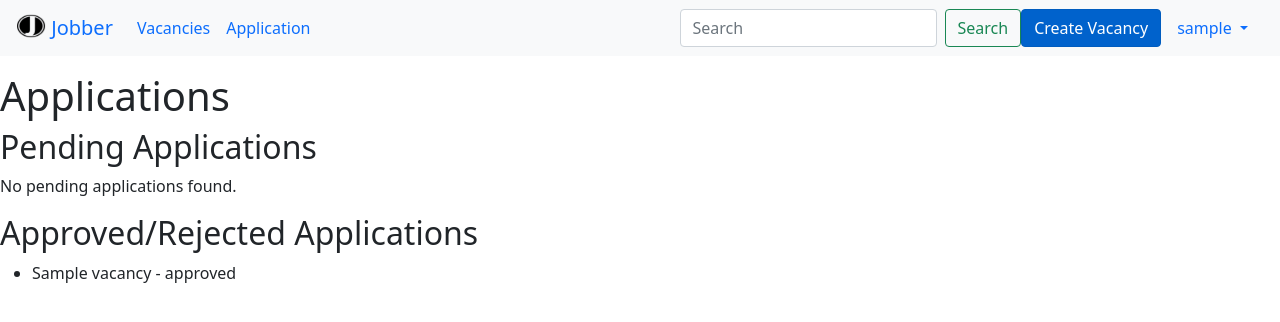
After one commit to Maksvell129/job-finder, a Django app: page /applications/employer/ in a window 1280 px wide. The commit adds this page. Shown: the top 322 px of the page. Run offline with Django 4.2, Linux system fonts and the light colour scheme; a user stored in the database is signed in; tables that the repository leaves empty hold one stand-in row (values such as "Sample post"); some libraries are stand-ins or nearby versions.

Commit message:
added applications pages

```diff
--- a/accounts/mixins.py
+++ b/accounts/mixins.py
@@ -5,3 +5,9 @@ class EmployerRequiredMixin(UserPassesTestMixin):
     def test_func(self):
         user = self.request.user
         return user.is_authenticated and user.is_employer
+
+
+class ApplicantRequiredMixin(UserPassesTestMixin):
+    def test_func(self):
+        user = self.request.user
+        return user.is_authenticated and not user.is_employer
--- a/jobs/urls.py
+++ b/jobs/urls.py
@@ -1,11 +1,16 @@
 from django.urls import path
 
 from jobs import views
-from jobs.views import ApplicationCreateView
+from jobs.views import ApplicationCreateView, EmployerApplicationListView, ApplicantApplicationListView, \
+    ApplicationsChangeStatusView
 
 urlpatterns = [
     path('vacancies/', views.VacancyListView.as_view(), name='vacancies'),
     path('vacancies/<int:pk>/', views.VacancyDetailView.as_view(), name='vacancy_detail'),
     path('vacancies/<int:vacancy_id>/apply/', ApplicationCreateView.as_view(), name='apply_vacancy'),
     path('create_vacancy/', views.VacancyCreateView.as_view(), name='create_vacancy'),
+    path('applications/employer/', EmployerApplicationListView.as_view(), name='applications_for_employer'),
+    path('applications/applicant/', ApplicantApplicationListView.as_view(), name='applications_for_applicant'),
+    path('applications/employer/change_status/<int:application_id>', ApplicationsChangeStatusView.as_view(),
+         name='change_application_status'),
 ]
--- a/jobs/views.py
+++ b/jobs/views.py
@@ -1,12 +1,13 @@
 from django.contrib.auth.decorators import login_required
 from django.contrib.auth.mixins import LoginRequiredMixin
+from django.http import HttpResponseBadRequest
 from django.shortcuts import get_object_or_404, redirect
 from django.urls import reverse_lazy
 from django.utils.decorators import method_decorator
 from django.views.generic import CreateView, ListView, DetailView, View
 from django.contrib import messages
 
-from accounts.mixins import EmployerRequiredMixin
+from accounts.mixins import EmployerRequiredMixin, ApplicantRequiredMixin
 from jobs.forms import VacancyForm
 from jobs.models import Vacancy, Application
 
@@ -52,3 +53,58 @@ class ApplicationCreateView(View):
         )
         messages.success(request, 'You have successfully applied for the vacancy')
         return redirect('vacancy_detail', pk=vacancy.pk)
+
+
+class EmployerApplicationListView(EmployerRequiredMixin, ListView):
+    model = Application
+    template_name = 'jobs/employer_applications.html'
+
+    def get_queryset(self):
+        user = self.request.user
+        vacancies = Vacancy.objects.filter(organization=user.employer.organization)
+        applications = Application.objects.filter(vacancy__in=vacancies)
+        return applications
+
+    def get_context_data(self, **kwargs):
+        context = super().get_context_data(**kwargs)
+        applications = context['object_list']
+        pending_applications = applications.filter(status='pending')
+        reviewed_applications = applications.exclude(status='pending')
+        context['pending_applications'] = pending_applications
+        context['reviewed_applications'] = reviewed_applications
+        return context
+
+
+class ApplicantApplicationListView(ApplicantRequiredMixin, ListView):
+    model = Application
+    template_name = 'jobs/applicant_applications.html'
+
+    def get_queryset(self):
+        user = self.request.user
+        return Application.objects.filter(applicant=user)
+
+
+class ApplicationsChangeStatusView(LoginRequiredMixin, EmployerRequiredMixin, View):
+    def post(self, request, application_id):
+        action = request.POST.get('action')
+
+        if not (application_id and action):
+            return HttpResponseBadRequest('Invalid request')
+
+        application = Application.objects.filter(id=application_id).first()
+        if not application:
+            return HttpResponseBadRequest('Invalid application')
+
+        if application.status != 'pending':
+            # Если статус отклика не "pending", то вернуть ошибку HTTP 400 (Bad Request)
+            return HttpResponseBadRequest("You can only change the status of pending applications.")
+
+        if action == 'approve':
+            application.status = 'approved'
+        elif action == 'reject':
+            application.status = 'rejected'
+        else:
+            return HttpResponseBadRequest('Invalid action')
+
+        application.save()
+        return redirect('applications_for_employer')
--- /dev/null
+++ b/templates/jobs/employer_applications.html
@@ -0,0 +1,32 @@
+{% extends 'base.html' %}
+
+{% block content %}
+    <h1>Applications</h1>
+
+    <h2>Pending Applications</h2>
+    {% if pending_applications %}
+        <ul>
+            {% for application in pending_applications %}
+                <li>{{ application.vacancy.title }} - {{ application.status }}</li>
+                <form method="post" action="{% url 'change_application_status' application.id %}">
+                    {% csrf_token %}
+                    <button type="submit" name="action" value="reject">Reject</button>
+                    <button type="submit" name="action" value="approve">Approve</button>
+                </form>
+            {% endfor %}
+        </ul>
+    {% else %}
+        <p>No pending applications found.</p>
+    {% endif %}
+
+    <h2>Approved/Rejected Applications</h2>
+    {% if reviewed_applications %}
+        <ul>
+            {% for application in reviewed_applications %}
+                <li>{{ application.vacancy.title }} - {{ application.status }}</li>
+            {% endfor %}
+        </ul>
+    {% else %}
+        <p>No approved or rejected applications found.</p>
+    {% endif %}
+{% endblock %}
--- a/templates/jobs/vacancy_list.html
+++ b/templates/jobs/vacancy_list.html
@@ -6,6 +6,7 @@
         {% for vacancy in object_list %}
             <li>
                 <h2><a href="{% url 'vacancy_detail' pk=vacancy.pk %}">{{ vacancy.title }}</a></h2>
+                <p>Organization : {{ vacancy.organization.name }}</p>
                 <p>Salary: {{ vacancy.salary }}</p>
                 <p>{{ vacancy.description }}</p>
                 {% if user.is_authenticated and not user.is_employer %}
--- a/templates/navbar.html
+++ b/templates/navbar.html
@@ -15,15 +15,28 @@
             <li class="nav-item">
                 <a class="nav-link" href="{% url 'vacancies' %}">Vacancies</a>
             </li>
+
+            {% if user.is_authenticated %}
+                <li class="nav-item">
+                    {% if  user.is_employer %}
+                        <a class="nav-link" href="{% url 'applications_for_employer' %}">Application</a>
+                    {% else %}
+                        <a class="nav-link" href="{% url 'applications_for_applicant' %}">Application</a>
+                    {% endif %}
+                </li>
+            {% endif %}
         </ul>
+
 
         <form class="d-flex search-form" role="search" style="margin: 0;">
             <input class="form-control me-2" type="search" placeholder="Search" aria-label="Search">
             <button class="btn btn-outline-success" type="submit">Search</button>
         </form>
-        {% if user.is_employer %}
-            <a href="{% url 'create_vacancy' %}" class="btn btn-primary active" role="button" aria-pressed="true">Create
-                Vacancy</a>
+        {% if user.is_authenticated %}
+            {% if user.is_employer %}
+                <a href="{% url 'create_vacancy' %}" class="btn btn-primary active" role="button" aria-pressed="true">Create
+                    Vacancy</a>
+            {% endif %}
         {% endif %}
     </div>
 
```
Also changed, not shown: templates/jobs/applicant_applications.html (added, +11 -0 lines).
